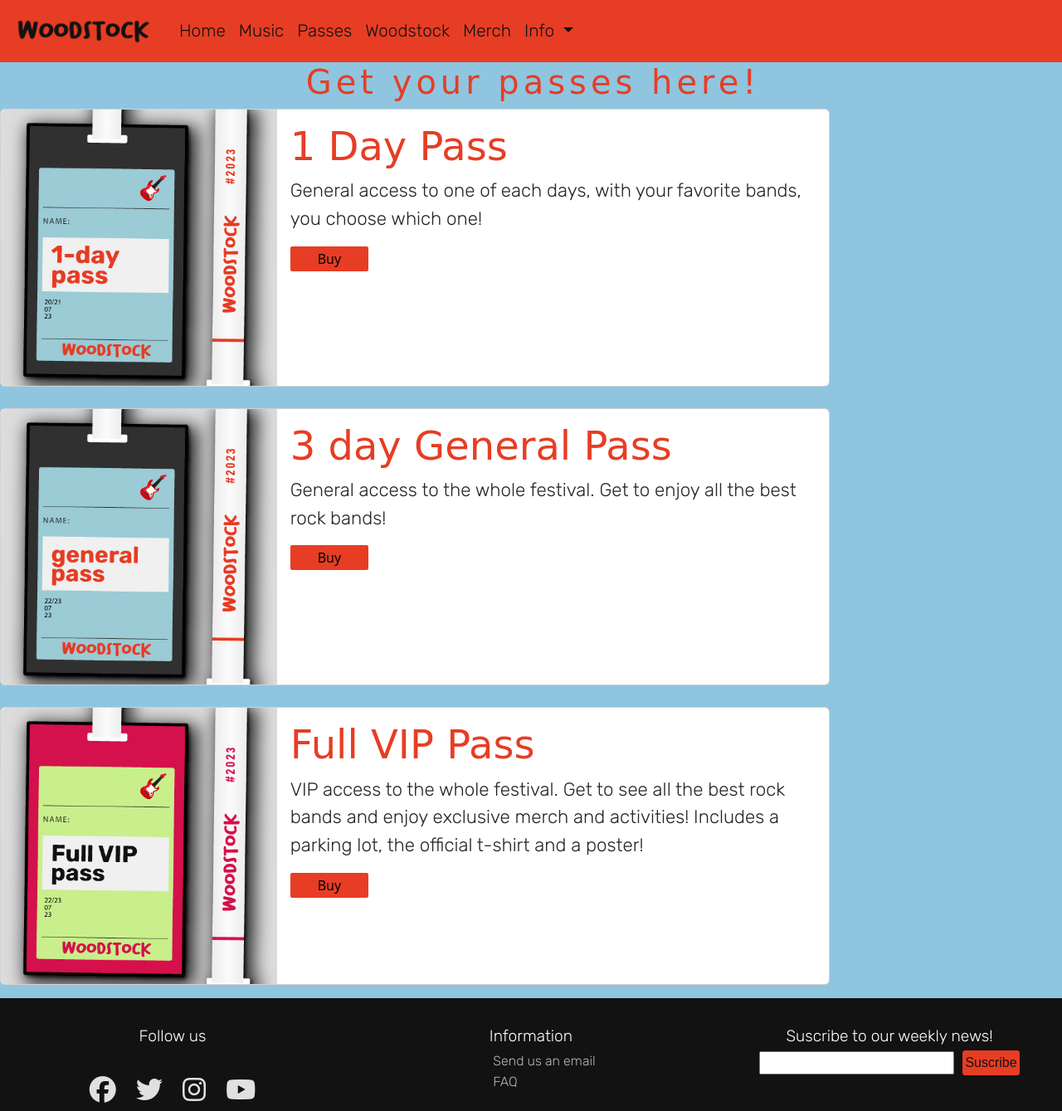
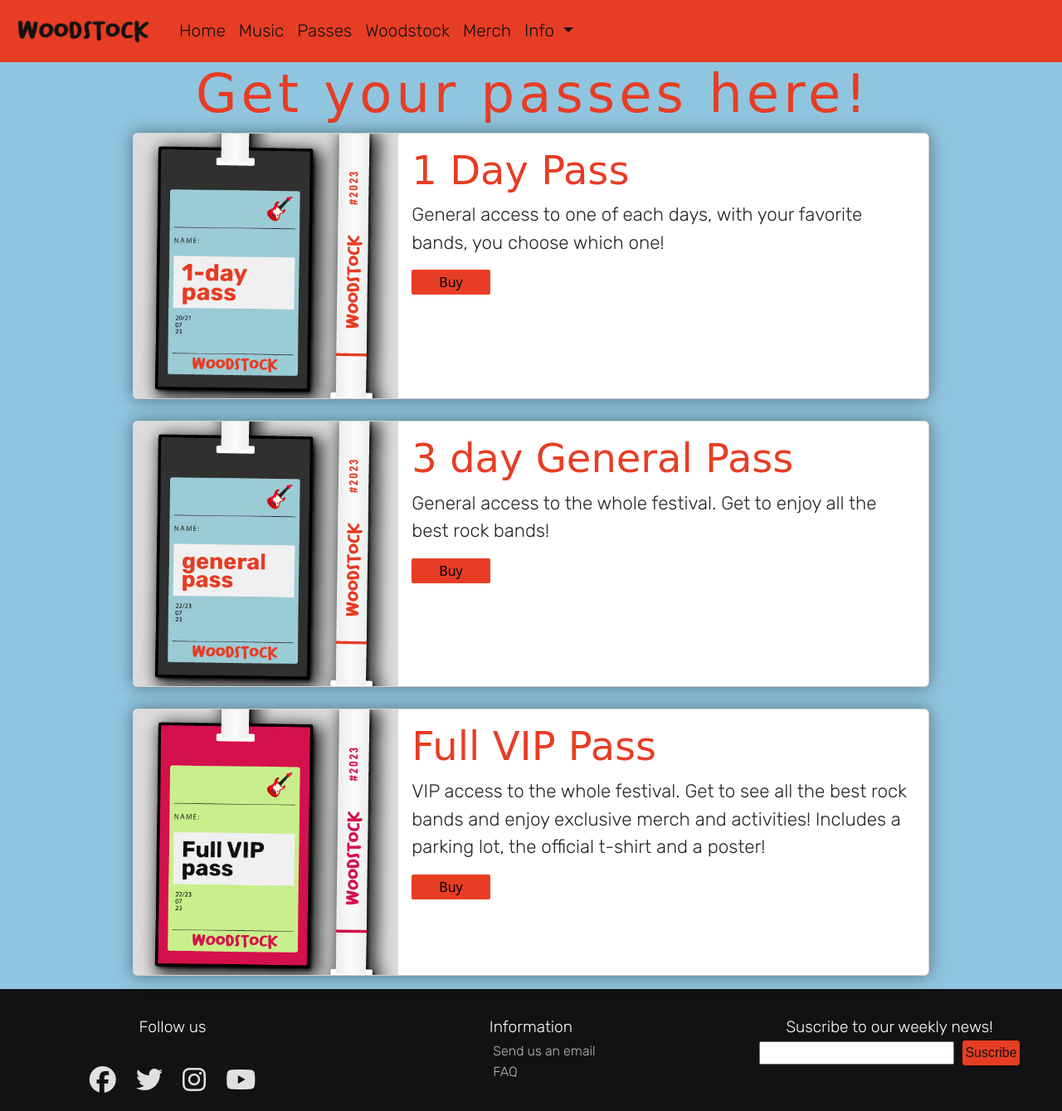
Before and after one commit to josefinaprei/woodstock-project, a plain HTML site: page accesos.html in a window 1280 px wide. Shown: the top 1339 px of the page at 83% size. Drawn offline with nearby package versions, Linux system fonts and the light colour scheme; a web font is replaced by a local one.

Commit message:
Changes in accesos.html and it's style

```diff
--- a/accesos.html
+++ b/accesos.html
@@ -77,13 +77,13 @@
     </header>
 
     <!-- Page title -->
-    <section class="title">
+    <section class="title titlePasses">
         <h1> Get your passes here! </h1>
     </section>
 
     <!-- Woodstock passes -->
     <section class="buyPasses">
-        <div class="card mb-3 lg-8" style="max-width: 1000px">
+        <div class="card mb-3 lg-8  w-75 mx-auto" style="max-width: 1000px">
             <div class="row g-0">
                 <div class="col-md-4">
                     <img src="contenido-multimedia/access/4305275.jpg" class="img-fluid rounded-start"
@@ -99,7 +99,7 @@
                 </div>
             </div>
         </div>
-        <div class="card mb-3" style="max-width: 1000px">
+        <div class="card mb-3 w-75 mx-auto" style="max-width: 1000px">
             <div class="row g-0">
                 <div class="col-md-4">
                     <img src="contenido-multimedia/access/4305275general.jpg" class="img-fluid rounded-start"
@@ -116,7 +116,7 @@
                 </div>
             </div>
         </div>
-        <div class="card mb-3" style="max-width: 1000px ">
+        <div class="card mb-3 w-75 mx-auto" style="max-width: 1000px ">
             <div class="row g-0">
                 <div class="col-md-4">
                     <img src="contenido-multimedia/access/4305275VIP.jpg" class="img-fluid rounded-start"
--- a/style.css
+++ b/style.css
@@ -219,9 +219,25 @@ header {
 }
 
 /* Passes page */
+@media screen and (max-width: 768px) {
+    .titlePasses h1 {
+        font-size: 3rem;
+    }
+}
+
+@media screen and (min-width: 769px) {
+    .titlePasses h1 {
+        font-size: 4rem;
+    }
+}
+
 .buyPasses {
     display: grid;
     row-gap: 10px;
+}
+
+.card {
+    box-shadow: 0 0 20px rgba(0, 0, 0, 0.432);
 }
 
 .card-title {
```
